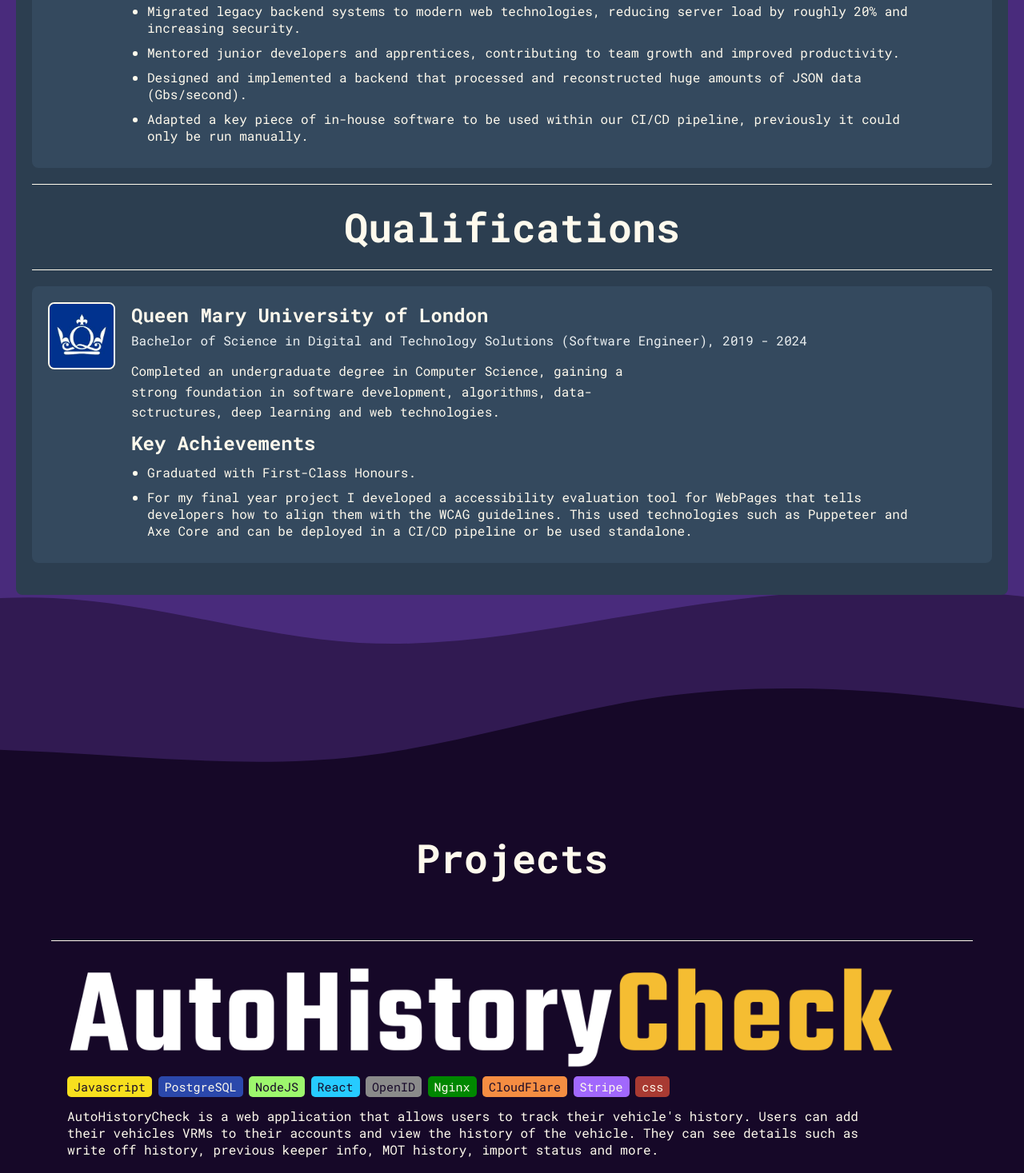
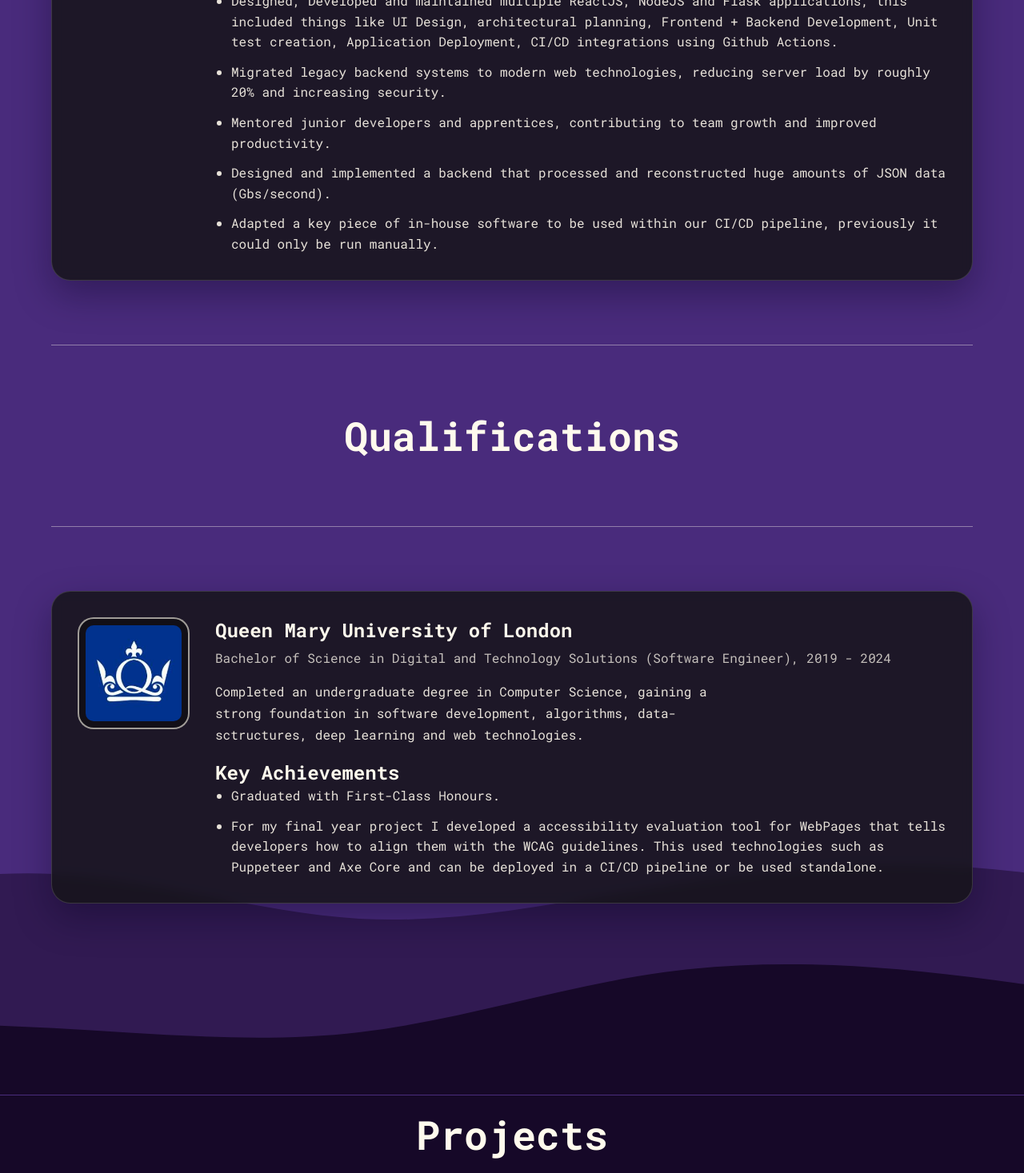
Before and after one commit to SlightOfHandio2/portfolio, a React (Create React App) app: page / in a window 1280 px wide. Shown: the part 1330-2797 px from the top of the page at 80% size. Built offline with nearby package versions, Linux system fonts and the light colour scheme.

Commit message:
Align experience icons to top

```diff
--- a/src/subPages/Experience.tsx
+++ b/src/subPages/Experience.tsx
@@ -8,9 +8,10 @@
     <div className="Experience" id="54356345">
       <h2 className="titleProject ExperienceTitle">Experience</h2>
       <hr className="Break" />
-      <div className="employment">
+      <div className="experienceSection">
+        <div className="experienceCard">
           <img className="logo" src={kpmgLogo} alt="KPMG" />
-        <div className="employmentDetails">
+          <div className="experienceDetails">
             <h3 className="SubTitle">KPMG - Software Engineer</h3>
             <p className="Date">September 2019 - October 2024</p>
             <p className="Text">
@@ -46,16 +47,18 @@
             </ul>
           </div>
         </div>
+      </div>
       <hr className="Break" />
       <h2 className="titleProject ExperienceTitle">Qualifications</h2>
       <hr className="Break" />
-      <div className="qualification">
+      <div className="experienceSection">
+        <div className="experienceCard">
           <img
             className="logo"
             src={queenMaryLogo}
             alt="Queen Mary University of London"
           />
-        <div className="qualificationDetails">
+          <div className="experienceDetails">
             <h3 className="SubTitle">Queen Mary University of London</h3>
             <p className="Date">
               Bachelor of Science in Digital and Technology Solutions (Software
@@ -74,9 +77,10 @@
                 tool for WebPages that tells developers how to align them with the
                 WCAG guidelines. This used technologies such as Puppeteer and Axe
                 Core and can be deployed in a CI/CD pipeline or be used
-              standalone.{" "}
+                standalone.
               </li>
             </ul>
+          </div>
         </div>
       </div>
     </div>
--- a/src/subPages/Projects.tsx
+++ b/src/subPages/Projects.tsx
@@ -1,4 +1,4 @@
-import React, { useEffect, useState } from "react";
+import React from "react";
 import "./css/Projects.css";
 import AHC from "../images/icons/AHC.png";
 import AHC_Logo from "../images/AHC_Logo.png";
@@ -6,29 +6,13 @@
 import Button from "../components/Button";
 
 const Projects = () => {
-  const [windowWidth, setWindowWidth] = useState(window.innerWidth);
-
-  const handleResize = () => {
-    setWindowWidth(window.innerWidth);
-  };
-
-  useEffect(() => {
-    // Listen for resize events
-    window.addEventListener("resize", handleResize);
-
-    // Cleanup the event listener on component unmount
-    return () => {
-      window.removeEventListener("resize", handleResize);
-    };
-  }, []);
-
   return (
     <div className="Projects">
       <p className="titleProject">Projects</p>
       <hr className="Break" />
-      <div style={{ display: "flex" }}>
-        {windowWidth > 1350 && (
-          <div className="logoHolder">
+      <div className="projectSection">
+        <div className="projectCard">
+          <div className="projectMedia">
             <img
               src={AHC}
               alt="AutoHistoryCheck Icon"
@@ -48,14 +32,12 @@
               />
             </a>
           </div>
-        )}
-        <div className="projectDescriptionHolder">
-          <img
-            className="projectTitle"
-            src={AHC_Logo}
-            alt="AutoHistoryCheck Logo"
-          />
-          <div className="reverser">
+          <div className="projectDetails">
+            <img
+              className="projectTitle"
+              src={AHC_Logo}
+              alt="AutoHistoryCheck Logo"
+            />
             <div className="TagProjectHolder">
               <Tag text={"Javascript"} background={"#f7df1e"} />
               <Tag
@@ -86,23 +68,6 @@
               and uses CloudFlare for DNS and SSL.
             </p>
           </div>
-          {windowWidth < 1350 && (
-            <div className="logoHolder">
-              <a
-                href="https://autohistorycheck.co.uk/"
-                target="_blank"
-                rel="noreferrer"
-                className="quickLink"
-              >
-                <Button
-                  className="linkButton linkButtonMobile"
-                  text={"Visit AHC ->"}
-                  background={"#ffb300"}
-                  onClick={() => console.log("bye bye")}
-                />
-              </a>
-            </div>
-          )}
         </div>
       </div>
       <hr className="Break" />
--- a/src/subPages/css/Experience.css
+++ b/src/subPages/css/Experience.css
@@ -1,105 +1,135 @@
 .Experience {
   color: #fffaed;
-  padding: 20px;
-  border-radius: 8px;
-  max-width: 1200px;
   margin: auto;
+  margin-top: 2vh;
+  padding-bottom: 30vh;
+  width: 90%;
+  max-width: 1350px;
   font-family: "Roboto Mono", monospace;
-  background-color: #2c3e50;
-  margin-top: 10vh;
-  margin-bottom: 35vh;
+  display: flex;
+  flex-direction: column;
+  gap: 40px;
 }
 
 .Break {
   border: 0;
   height: 1px;
-  background: #fffaed;
+  background: rgba(255, 250, 237, 0.4);
   margin: 20px 0;
 }
 
-.employment,
-.qualification {
+.Experience .Break {
+  margin: 40px 0;
+}
+
+.experienceSection {
+  display: flex;
+  flex-direction: column;
+  gap: 24px;
+}
+
+.experienceCard {
   display: flex;
   align-items: flex-start;
-  background-color: #34495e;
-  padding: 20px;
-  border-radius: 8px;
-  margin-bottom: 20px;
-  flex-wrap: wrap;
+  gap: 32px;
+  background: rgba(22, 21, 25, 0.85);
+  border: 1px solid rgba(255, 250, 237, 0.15);
+  border-radius: 24px;
+  padding: 32px;
+  backdrop-filter: blur(6px);
+  box-shadow: 0 18px 45px rgba(9, 4, 32, 0.35);
+  transition: transform 0.3s ease, box-shadow 0.3s ease;
+}
+
+.experienceCard:hover {
+  transform: translateY(-6px);
+  box-shadow: 0 26px 60px rgba(9, 4, 32, 0.45);
 }
 
 .logo {
-  width: 80px;
-  height: 80px;
-  margin-right: 20px;
-  border-radius: 8px;
-  border: 2px solid #fffaed;
+  flex-shrink: 0;
+  width: 120px;
+  height: 120px;
+  border-radius: 20px;
+  border: 2px solid rgba(255, 250, 237, 0.6);
+  object-fit: cover;
+  background: rgba(14, 13, 16, 0.65);
+  padding: 8px;
 }
 
-.employmentDetails,
-.qualificationDetails {
+.experienceDetails {
+  flex: 1 1 0;
   max-width: 1000px;
 }
 
 .SubTitle {
   font-size: 24px;
-  font-weight: bold;
+  font-weight: 700;
   margin: 0;
-  color: #fffaed;
 }
 
 .Date {
   font-size: 16px;
-  color: #ecf0f1;
-  margin: 5px 0 15px;
+  color: rgba(255, 250, 237, 0.75);
+  margin: 8px 0 18px;
 }
 
 .Text {
   font-size: 16px;
-  line-height: 1.6;
-  margin: 10px 0;
+  line-height: 1.7;
+  margin: 10px 0 18px;
+  color: rgba(255, 250, 237, 0.9);
 }
 
 .Highlights {
-  margin: 10px 0 0 20px;
-  padding: 0;
+  margin: 0;
+  padding-left: 20px;
+  display: grid;
+  gap: 12px;
 }
 
 .Highlights li {
-  margin-bottom: 10px;
   font-size: 16px;
-}
-
-.titleProjectNoBreak {
-  text-align: center;
-  font-family: "Roboto Mono", monospace;
-  font-weight: 1000;
+  line-height: 1.6;
+  color: rgba(255, 250, 237, 0.9);
 }
 
 .ExperienceTitle {
-  margin-top: 0;
-  margin-bottom: 0;
+  margin: 0;
   padding-bottom: 0;
 }
 
-/* Media Queries for Mobile */
-@media (max-width: 768px) {
-  .Experience {
-    padding: 20px 10px;
-    background-color: #ffffff00;
-  }
-
-  .employment,
-  .qualification {
+@media (max-width: 1024px) {
+  .experienceCard {
     flex-direction: column;
     align-items: center;
     text-align: center;
   }
 
-  .employmentDetails,
-  .qualificationDetails {
-    max-width: 100%;
+  .experienceDetails {
     text-align: center;
+  }
+
+  .Highlights {
+    padding-left: 0;
+    list-style-position: inside;
+  }
+
+  .logo {
+    width: 100px;
+    height: 100px;
+  }
+}
+
+@media (max-width: 600px) {
+  .Experience {
+    width: 92%;
+    gap: 32px;
+  }
+
+  .experienceCard {
+    padding: 24px;
+    gap: 20px;
   }
 
   .SubTitle {
@@ -111,26 +141,4 @@
   .Highlights li {
     font-size: 14px;
   }
-
-  .Highlights {
-    list-style-type: none;
-    margin: 10px 0 0 0;
-  }
-
-  .logo {
-    margin-bottom: 20px;
-    margin-right: 0px;
-  }
 }
-
-@media (min-width: 769px) and (max-width: 1200px) {
-  .employment,
-  .qualification {
-    flex-direction: row;
-  }
-
-  .employmentDetails,
-  .qualificationDetails {
-    max-width: calc(100% - 120px); /* Adjust the max width to avoid wrapping */
-  }
-}
--- a/src/subPages/css/Projects.css
+++ b/src/subPages/css/Projects.css
@@ -1,101 +1,138 @@
 .Projects {
   color: #fffaed;
-  padding-top: 0px;
   margin: auto;
   max-width: 1350px;
   width: 90%;
   margin-top: 2vh;
   padding-bottom: 30vh;
+  font-family: "Roboto Mono", monospace;
+  display: flex;
+  flex-direction: column;
+  gap: 40px;
 }
 
 .titleProject {
   text-align: center;
-  padding-bottom: 50px;
-  font-family: "Roboto Mono", monospace;
   font-weight: 1000;
+  margin: 0;
 }
 
-.noBottom {
-  padding-bottom: 0px;
-  margin-bottom: 0px;
+.projectSection {
+  display: flex;
+  flex-direction: column;
+  gap: 24px;
 }
 
-.ButtonWrapper {
-  float: right;
-  margin-top: 10px;
+.projectCard {
+  display: flex;
+  align-items: center;
+  gap: 32px;
+  background: rgba(22, 21, 25, 0.85);
+  border: 1px solid rgba(255, 250, 237, 0.15);
+  border-radius: 24px;
+  padding: 32px;
+  backdrop-filter: blur(6px);
+  box-shadow: 0 18px 45px rgba(9, 4, 32, 0.35);
+  transition: transform 0.3s ease, box-shadow 0.3s ease;
+}
+
+.projectCard:hover {
+  transform: translateY(-6px);
+  box-shadow: 0 26px 60px rgba(9, 4, 32, 0.45);
+}
+
+.projectMedia {
+  display: flex;
+  flex-direction: column;
+  align-items: center;
+  gap: 16px;
+  flex-shrink: 0;
 }
 
 .projectLogo {
-  max-width: 240px;
-  max-height: 240px;
-  margin-right: 20px;
-  border-radius: 8px;
-  margin-top: 10px;
-  background-color: #161519;
-  padding: 20px;
-  border: 2px solid #fffaed;
+  width: 150px;
+  height: 150px;
+  border-radius: 20px;
+  border: 2px solid rgba(255, 250, 237, 0.6);
+  object-fit: contain;
+  background: rgba(14, 13, 16, 0.65);
+  padding: 16px;
+}
+
+.projectDetails {
+  flex: 1 1 0;
+  display: flex;
+  flex-direction: column;
+  gap: 18px;
 }
 
 .projectTitle {
-  max-width: 1080px;
-  width: 90vw;
-}
-
-.projectText {
-  max-width: 1000px;
-  margin-left: 20px;
-  margin-right: 20px;
-
-}
-
-.projectDescriptionHolder{
-  justify-content: center;
+  width: min(100%, 420px);
 }
 
 .TagProjectHolder {
   display: flex;
   flex-wrap: wrap;
-  margin-left: 20px;
-  margin-right: 20px;
-  margin-bottom: 5px;
-  margin-top: -6px;
+  gap: 10px;
 }
 
-.quickLink :hover{
-  cursor: pointer;
+.projectText {
+  font-size: 16px;
+  line-height: 1.7;
+  color: rgba(255, 250, 237, 0.9);
+  margin: 0;
+}
+
+.quickLink {
+  width: 100%;
+  text-decoration: none;
 }
 
 .linkButton {
-  width: 284px;
+  width: 220px;
+  max-width: 100%;
 }
 
-.logoHolder{
-  width: 300px;
-}
+@media (max-width: 1024px) {
+  .projectCard {
+    flex-direction: column;
+    text-align: center;
+  }
 
-.reverser{
-  display: flex;
-  flex-direction: column;
-}
+  .projectDetails {
+    align-items: center;
+  }
 
+  .TagProjectHolder {
+    justify-content: center;
+  }
 
-@media (max-width: 1350px) {
+  .projectTitle {
+    width: min(100%, 480px);
+  }
 
-  .linkButtonMobile {
-    width: calc(90vw - 40px);
-    margin-left: 20px;
-    margin-right: 20px;
-    margin-top: 15px;
+  .linkButton {
+    width: 100%;
   }
 }
 
-@media (max-width: 762px) {
-  .reverser{
-    flex-direction: column-reverse;
+@media (max-width: 600px) {
+  .Projects {
+    gap: 32px;
   }
 
-  .TagProjectHolder {
-    margin-top: 25px;
-    margin-bottom: 0px;
+  .projectCard {
+    padding: 24px;
+    gap: 20px;
+  }
+
+  .projectLogo {
+    width: 120px;
+    height: 120px;
+    padding: 12px;
+  }
+
+  .projectText {
+    font-size: 14px;
   }
 }
```
Lines whose indentation alone changed are shown as unchanged.
